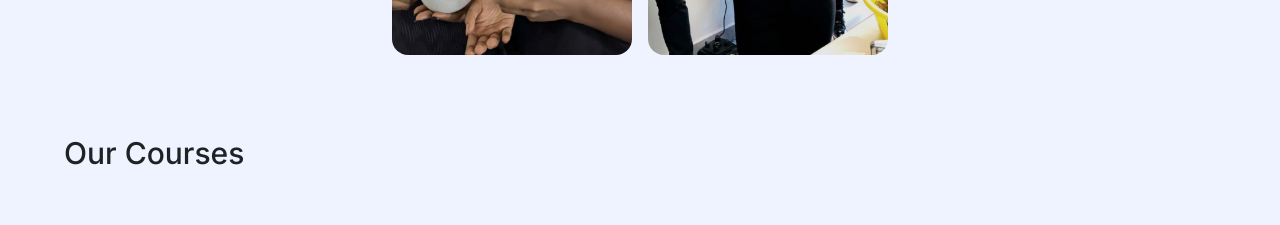
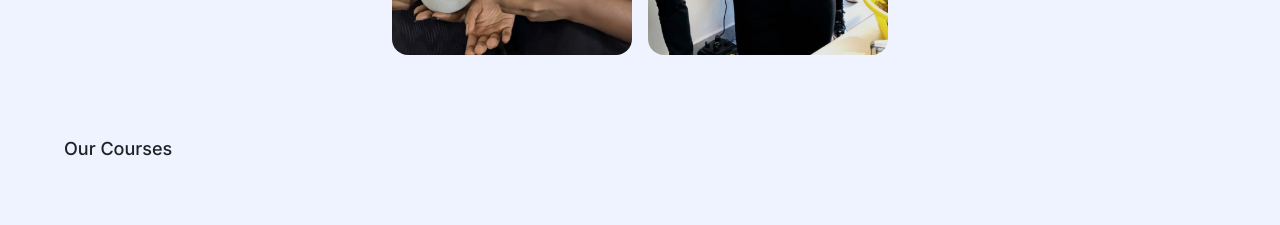
Before and after one commit to mbonikev/hotel_talents_pool, a React (Vite) app: page /#/ in a window 1280 px wide. Shown: the part 1140-1365 px from the top of the page. Built offline with nearby package versions, Linux system fonts and the light colour scheme; what ldrs would draw is missing.

Commit message:
Stalker-commit: src/components/FewCourses.jsx

```diff
--- a/src/components/FewCourses.jsx
+++ b/src/components/FewCourses.jsx
@@ -7,7 +7,7 @@ function FewCourses() {
   return (
     <div className="w-full py-10 px-16 max-lg:px-5 max-lg:pt-0 flex flex-col text-dark-text">
       <div className="w-full h-fit grid grid-cols-2 max-lg:grid-cols-1 gap-10 max-lg:gap-2">
-        <h1 className="text-3xl font-medium ">Our Courses</h1>
+        <h1 className="text-lg font-medium ">Our Courses</h1>
 
       </div>
       {/* courses grid */}
```
